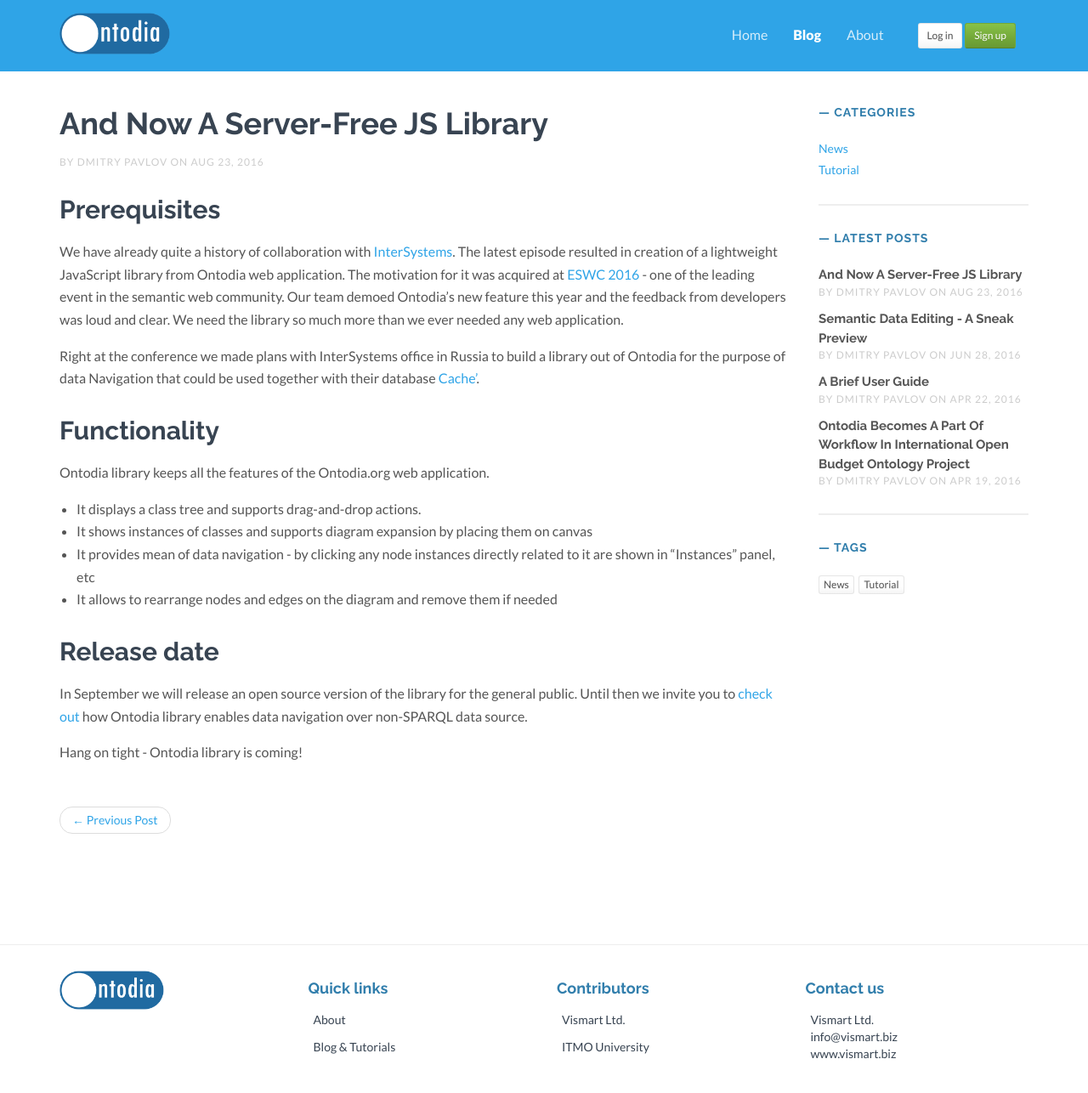
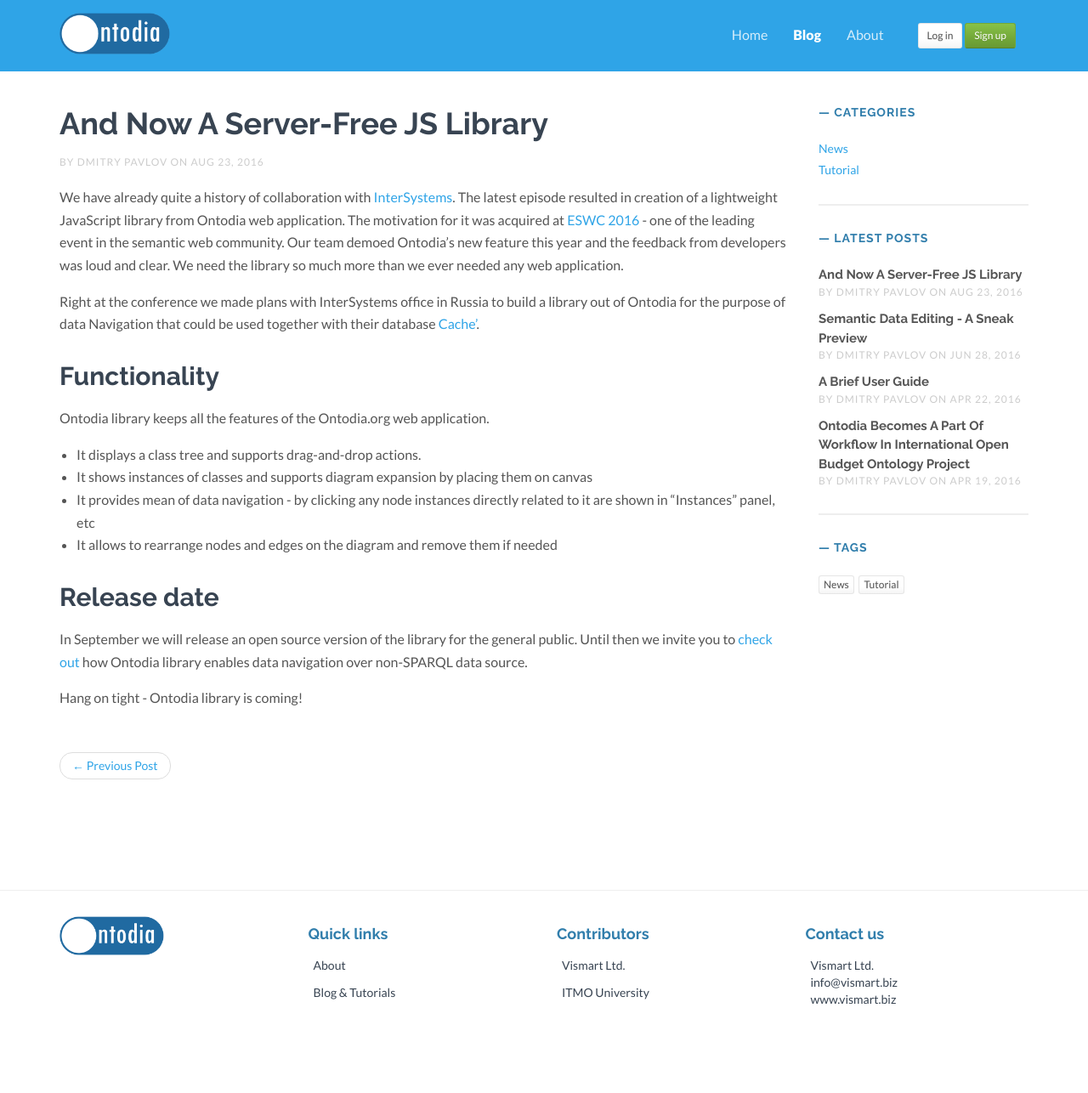
Before and after one commit to ontodia-org/ontodia-org.github.io, a Jekyll site: the page built from _posts/2016-08-23-We-made-a-JS-library.markdown, in a window 1280 px wide. Shown: the whole page at 85% size. Built offline with Jekyll 4.4.1, drawn with Linux system fonts in a browser that asks for light colours; nearby versions of some CDN libraries; comment, search, counter and statistics services are not loaded; after the commit the page ends 1222 px from its top, so only the background shows below that.

Commit message:
Dripping first heading

```diff
--- a/_posts/2016-08-23-We-made-a-JS-library.markdown
+++ b/_posts/2016-08-23-We-made-a-JS-library.markdown
@@ -7,8 +7,6 @@
 - news
 img:
 ---
-## Prerequisites
-
 We have already quite a history of collaboration with [InterSystems](http://www.intersystems.com). The latest episode resulted in creation of a lightweight JavaScript library from Ontodia web application.
 <!-- more -->
 The motivation for it was acquired at [ESWC 2016](http://2016.eswc-conferences.org/) - one of the leading event in the semantic web community. Our team demoed Ontodia's new feature this year and the feedback from developers was loud and clear. We need the library so much more than we ever needed any web application.
```
